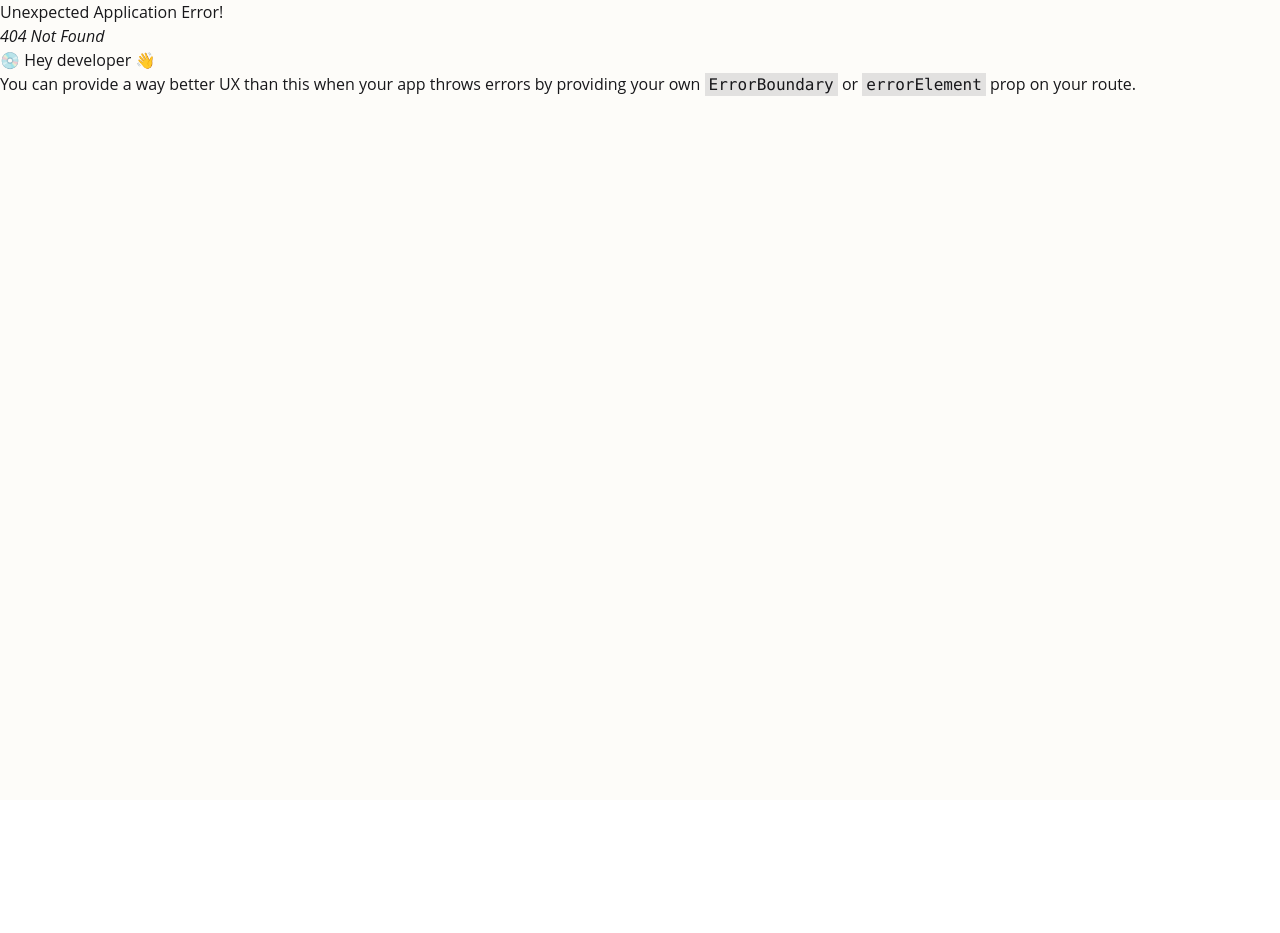
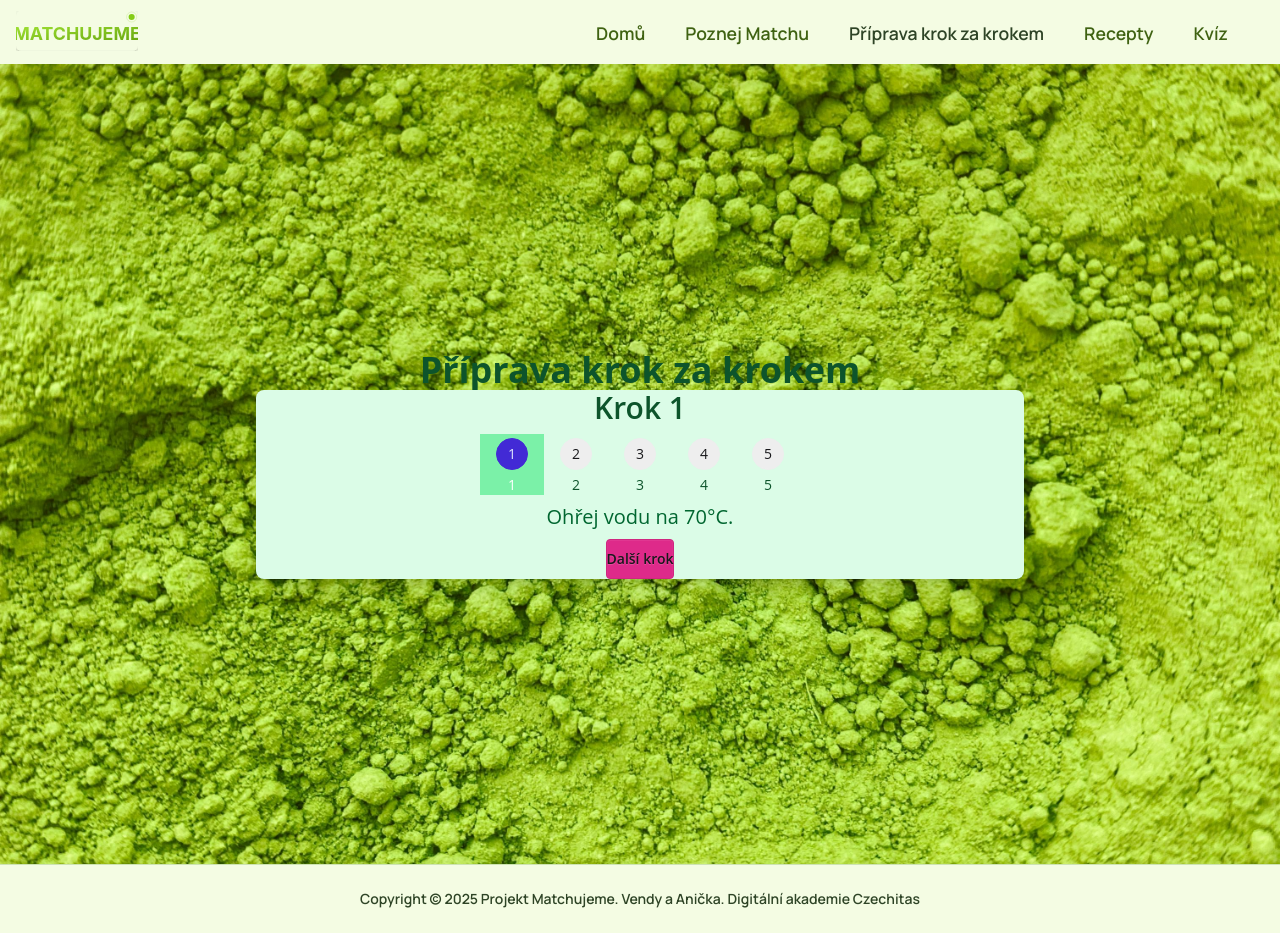
Before and after one commit to Anna-is-coding/matchujeme, a React (Vite) app: page /stepbystep/1 in a window 1280 px wide. Before the commit this address had no page. Before the commit the page ends 800 px from the top, so only its background shows below. Built offline with nearby package versions, Linux system fonts and the light colour scheme.

Commit message:
Updated global css, footer, header

```diff
--- a/src/components/Footer/footer.css
+++ b/src/components/Footer/footer.css
@@ -1,14 +1,15 @@
 /* přilepení footeru úplně dolů => do budoucna lepší sticky, do flexboxu layoutu, aby to fungovalo při scrollingu */
 
 footer {
+  position: relative;
   width: 100%;
+  margin-top: auto;
+  padding: 1.5rem 0;
   background-color: var(--background-light-green);
+  color: var(--text-dark-green);
+  font-family: 'Manrope', sans-serif;
+  text-align: center;
+  font-size: 0.875rem;
   border-top: 1px solid var(--border-green);
-  padding: 1.5rem 0;
-  text-align: center;
-  font-family: 'Manrope', sans-serif;
-  color: var(--text-dark-green);
-  font-size: 0.875rem;
-  position: relative;
-  margin-top: auto;
+  box-shadow: 0 -2px 6px var(--background-black);
 }
--- a/src/components/Footer/footer.jsx
+++ b/src/components/Footer/footer.jsx
@@ -4,8 +4,8 @@ import './footer.css';
 export const Footer = () => {
   return (
     <footer className="footer sm:footer-horizontal footer-center bg-base-300 text-base-content p-4">
-  <aside>
-    <p>Copyright © 2025 Projekt Matchujeme. Vendy a Anička. Digitální akademie Czechitas</p>
-  </aside>
-</footer>
+      <div>
+        <p>Copyright © 2025 Projekt Matchujeme. Vendy a Anička. Digitální akademie Czechitas</p>
+      </div>
+    </footer>
   )}
--- a/src/components/Header/header.css
+++ b/src/components/Header/header.css
@@ -2,10 +2,11 @@
 
 header {
   position: fixed;
+  top: 0;
   z-index: 3;
   width: 100%;
   display: flex;
-  height: 4rem;
+  height: var(--header-height);
   align-items: center;
   justify-content: space-between;
   font-family: 'Caveat', sans-serif;
--- a/src/components/Header/header.jsx
+++ b/src/components/Header/header.jsx
@@ -29,7 +29,7 @@ export const Header = () => {
         <ul>
           <li><NavLink to="/" onClick={toggleMenu}>Domů</NavLink></li>
           <li><NavLink to="/facts" onClick={toggleMenu}>Poznej Matchu</NavLink></li>
-          <li><NavLink to="/stepbystep" onClick={toggleMenu}>Příprava krok za krokem</NavLink></li>
+          <li><NavLink to="/stepbystep/1" onClick={toggleMenu}>Příprava krok za krokem</NavLink></li>
           <li><NavLink to="/recipes" onClick={toggleMenu}>Recepty</NavLink></li>
           <li><NavLink to="/quiz" onClick={toggleMenu}>Kvíz</NavLink></li>
         </ul>
--- a/src/global.css
+++ b/src/global.css
@@ -14,64 +14,30 @@
   --intro-green: #3a4e2b;
   --text-light-green: #5f7d3a;
   --background-page: #cbddd1;
-
-}
-
-html, body, #app {
-  height: 100%;
-  margin: 0;
-  padding: 0;
-}
-
-.page-layout {
-  display: flex;
-  flex-direction: column;
-  min-height: 100vh;
-}
-
-main {
-  flex: 1;
-}
-
-footer {
-  background-color: var(--background-light-green);
-  padding: 2rem 1rem;
-  text-align: center;
-  font-family: 'Manrope', sans-serif;
-  font-size: 1rem;
-  color: var(--text-dark-green);
-  box-shadow: 0 -2px 6px var(--background-black);
+  --header-height: 4rem;
 }
 
 * {
   box-sizing: border-box;
+  margin: 0;
   padding: 0;
-  margin: 0;
   text-decoration: none;
   list-style: none;
 }
 
-html {
+body {
   font-family: var(--font-text);
-}
-
-body {
-  margin: 0;
-  padding: 0;
   background-color: var(--text-light);
   color: var(--backgroung-light-blue);
 }
 
-.container {
-  max-width: 26rem;
-  margin-right: auto;
-  margin-left: auto;
+main {
+  margin-top: var(--header-height);
+  min-height: calc(100vh - var(--header-height));
 }
 
 ul {
   list-style: none;
-  padding: 0;
-  margin: 0;
 }
 
 a {
--- a/src/main.jsx
+++ b/src/main.jsx
@@ -12,18 +12,18 @@ import { Footer } from './components/Footer/Footer';
 import { HomePage } from './pages/HomePage/Homepage';
 import { Quiz } from './pages/Quiz/Quiz';
 import { Recipes } from './pages/Recipes/Recipes';
-import { StepByStep } from './pages/StepByStep/Stepbystep';
+import { StepByStep } from './pages/StepByStep/stepbystep';
 import { Facts } from './pages/Facts/Facts';
 
 const App = () => {
   return (
-    <div className="page-layout">
+    <>
       <Header />
       <main>
         <Outlet />
       </main>
       <Footer />
-    </div>
+    </>
   );
 };
 
@@ -48,7 +48,7 @@ const router = createBrowserRouter([
         path: 'recipes',
         element: <Recipes />,
       },
-      { path: 'stepbystep',
+      { path: 'stepbystep/:stepId',
         element: <StepByStep />,
       },
     ],
--- a/src/pages/Facts/facts.css
+++ b/src/pages/Facts/facts.css
@@ -1,7 +1,7 @@
 .matcha-section {
   background-color: var(--background-page);
   color: var(--text-dark-green);
-  padding: 6rem 1rem 4rem;
+  padding: 2rem 1rem 4rem;
   text-align: center;
   min-height: 100vh;
 }
--- a/src/pages/HomePage/homepage.css
+++ b/src/pages/HomePage/homepage.css
@@ -1,10 +1,3 @@
-#main {
-  position: relative;
-  top: 4rem;
-  margin-bottom: 4rem;
-  font-family: 'Manrope', sans-serif;
-}
-
 .main__banner {
   background-image: url('/img/matcha-background.jpg');
   background-size: cover;
--- a/src/pages/HomePage/homepage.jsx
+++ b/src/pages/HomePage/homepage.jsx
@@ -1,9 +1,8 @@
-import React from 'react';
 import './homepage.css';
 
 export const HomePage = () => {
   return (
-    <section id="main" className="relative top-16 mb-16 font-manrope">
+    <section className="font-manrope">
       <div
         className="h-screen flex items-center justify-center px-4 bg-cover bg-center text-center"
         style={{ backgroundImage: "url('/img/matcha-background.jpg')" }}
@@ -20,17 +19,19 @@ export const HomePage = () => {
 
       <section className="w-full pt-44 pb-36 px-8 flex flex-col items-center text-center gap-12 text-[var(--text-dark-green)] leading-relaxed text-[1.05rem] bg-[var(--background-page)] border-t-2 border-b-2 border-[var(--border-green)] shadow-md">
         <p className="font-manrope max-w-2xl">
-    Vítej na našem zeleném hřišti – tady to všechno voní po <strong>matcha prášku</strong> a dobré energii.
+          Vítej na našem zeleném hřišti – tady to všechno voní po{' '}
+          <strong>matcha prášku</strong> a dobré energii.
         </p>
         <p className="font-manrope max-w-2xl">
-     Matcha je víc než drink – je to <em>chill rituál</em>, vibe i způsob, jak si zpomalit svět kolem sebe.
+          Matcha je víc než drink – je to <em>chill rituál</em>, vibe i způsob,
+          jak si zpomalit svět kolem sebe.
         </p>
         <p className="font-manrope max-w-2xl">
-     Mrkni na <strong>easy recepty</strong>, objev <strong>tipy a triky</strong>, nebo si dej <strong>kvíz</strong> a zjisti, jak moc matcha life žiješ.
+          Mrkni na <strong>easy recepty</strong>, objev{' '}
+          <strong>tipy a triky</strong>, nebo si dej <strong>kvíz</strong> a
+          zjisti, jak moc matcha life žiješ.
         </p>
       </section>
-
-
     </section>
   );
 };
--- a/src/pages/StepByStep/stepbystep.jsx
+++ b/src/pages/StepByStep/stepbystep.jsx
@@ -1,10 +1,71 @@
-import React from 'react';
-import './stepbystep.css';
+import React from "react";
+import { useParams, Link } from "react-router-dom";
+import "./stepbystep.css";
+
+const preparationSteps = {
+  1: "Ohřej vodu na 70°C.",
+  2: "Nasyp 1-2 g matchi do chawan (misky).",
+  3: "Přidej trochu vody a rozmělej bambusovou metličkou (chasen).",
+  4: "Dolij vodu a šlehej do pěny.",
+  5: "Hotovo! Vychutnej si matchu."
+};
 
 export const StepByStep = () => {
+  const { stepId } = useParams();
+  const stepContent = preparationSteps[stepId];
+  const stepNumber = parseInt(stepId);
+  const totalSteps = Object.keys(preparationSteps).length;
+
   return (
-    <section id="stepByStep">
-      <div>Step by Step</div>
+    <section
+  className="p-6 min-h-screen flex flex-col items-center justify-center bg-cover bg-center transition-all duration-500 ease-in-out"
+  style={{ backgroundImage: "url('/img/image-stepbystep.jpg')" }}
+>
+    <h2 className="text-4xl font-bold text-green-900 mb-10 text-center">Příprava krok za krokem</h2>
+
+      {stepContent ? (
+        <div className="card card-bordered border-green-800 bg-green-100 shadow-xl w-full max-w-3xl text-center transition-all duration-500 ease-in-out">
+          <div className="card-body items-center">
+            <h2 className="card-title text-3xl text-green-900 justify-center mb-4">Krok {stepId}</h2>
+            <ul className="steps steps-horizontal mb-6 justify-center">
+              {Object.keys(preparationSteps).map((id) => (
+                <Link key={id} to={`/stepbystep/${id}`} className="no-underline">
+                  <li
+                    className={`step text-green-900 ${stepId === id ? "step-primary bg-green-300 text-white" : "bg-green-100"}`}
+                  >
+                    {id}
+                  </li>
+                </Link>
+              ))}
+            </ul>
+            <p className="text-xl text-green-800 mb-6">{stepContent}</p>
+            <div className="card-actions justify-center gap-6">
+              {stepNumber > 1 && (
+                <Link
+                  to={`/stepbystep/${stepNumber - 1}`}
+                  className="btn btn-active btn-secondary"
+                >
+                  Zpět
+                </Link>
+              )}
+              {stepNumber < totalSteps && (
+                <Link
+                  to={`/stepbystep/${stepNumber + 1}`}
+                  className="btn btn-active btn-secondary"
+                >
+                  Další krok
+                </Link>
+              )}
+            </div>
+          </div>
+        </div>
+      ) : (
+        <p className="text-gray-600">
+          Neplatný krok. Zkuste např. <code>/stepbystep/1</code>
+        </p>
+      )}
     </section>
   );
 };
+
+// využít podmínky, když kliknu na 1,podmínka if, string step, pracování v URL () - přidávání parametrů do URL v routerování,
```
Also changed, not shown: public/img/image-stepbystep.jpg (added), public/img/matcha-latte-transparent.png (added). Lines whose indentation alone changed are shown as unchanged.
